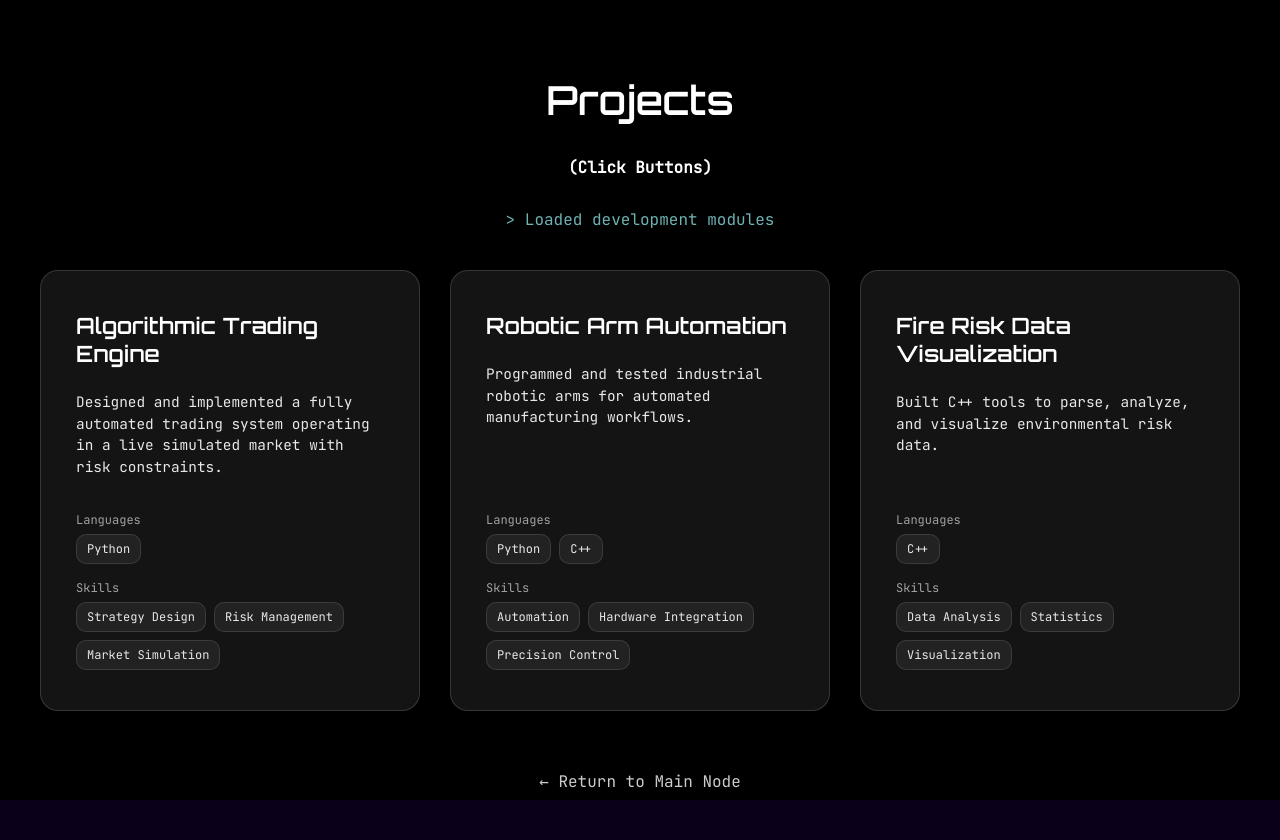
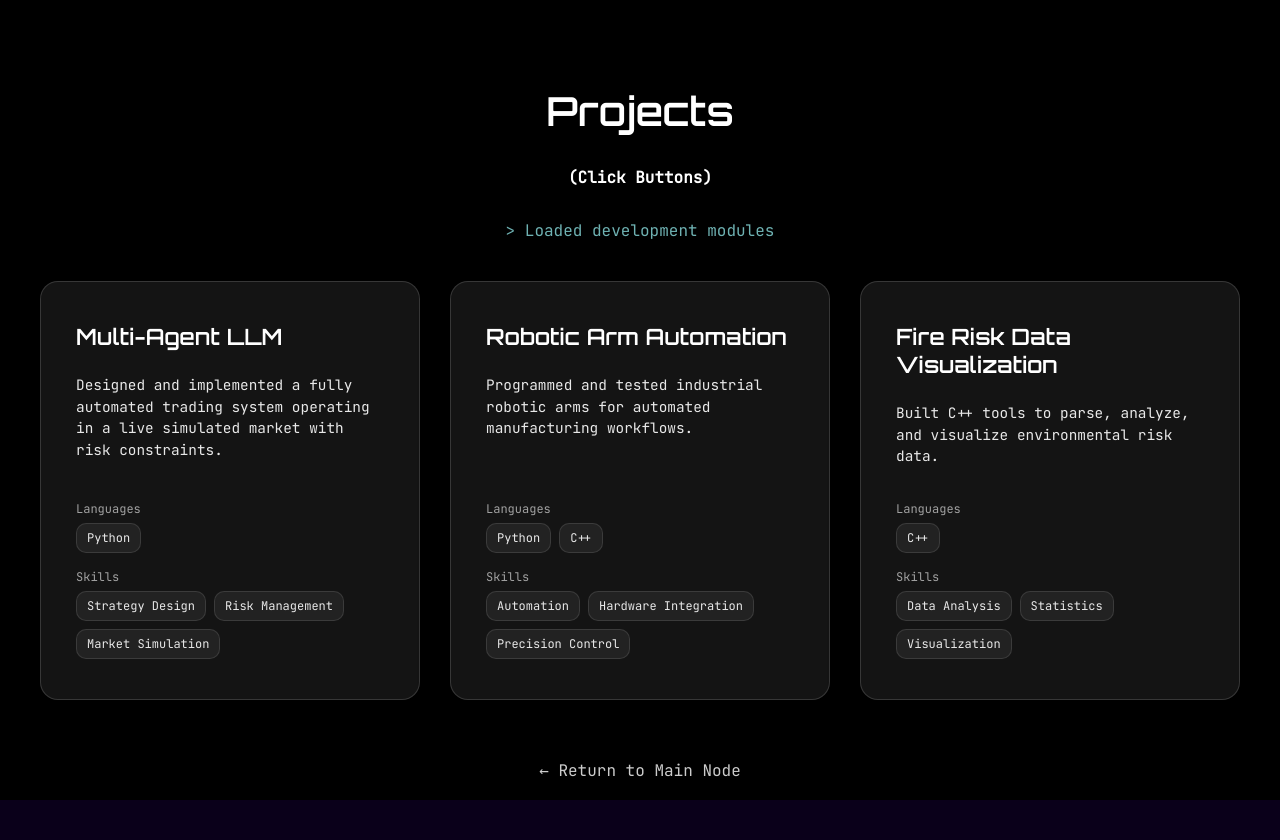
Before and after one commit to DannyloC123/PortfolioWebsite, a Flask app: template templates/sections/projects.html in a window 1280 px wide. Shown: the top 840 px of the page. Run offline with Flask 3, Linux system fonts and the light colour scheme; the template is opened without the code that fills it, so the values that code supplies are empty.

```diff
--- a/templates/sections/projects.html
+++ b/templates/sections/projects.html
@@ -168,7 +168,7 @@
 
       <!-- PROJECT 1 -->
       <div class="project-card" onclick="window.location.href='/projects/trading-engine'">
-        <h2>Algorithmic Trading Engine</h2>
+        <h2>Multi-Agent LLM</h2>
         <p>
           Designed and implemented a fully automated trading system operating
           in a live simulated market with risk constraints.
```
